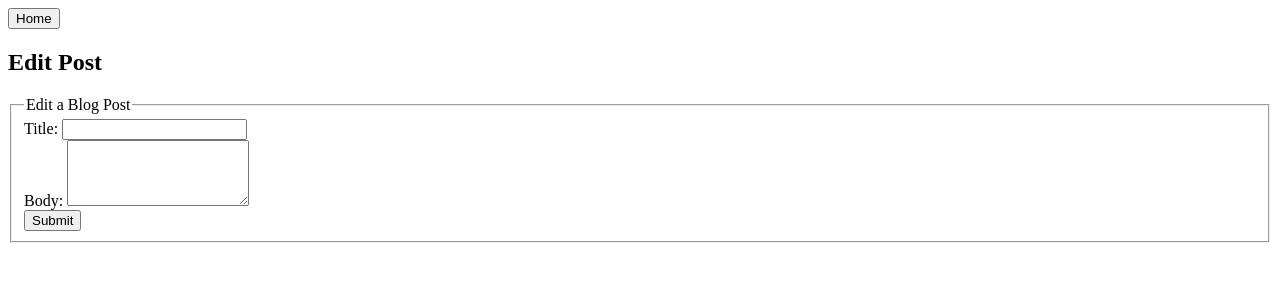
After one commit to palindromed/pet-project, a Python web app: template learning_journal/templates/edit.jinja2 in a window 1280 px wide. The commit adds this page. Shown: the top 300 px of the page. Run offline with Jinja, Linux system fonts and the light colour scheme; the template is opened without the code that fills it, so the values that code supplies are empty.

Commit message:
add an edit view that populates form with data for 1 post. does not submit data yet.

```diff
--- a/learning_journal/__init__.py
+++ b/learning_journal/__init__.py
@@ -27,7 +27,8 @@ def main(global_config, **settings):
     # routes
     config.add_route('list', '/')
     config.add_route('detail', '/post/{post_id:\d+}')
-
+    config.add_route('add_entry', '/create')
+    config.add_route('edit', 'edit/{post_id:\d+}')
 
     config.scan()
     return config.make_wsgi_app()
--- a/learning_journal/templates/detail.jinja2
+++ b/learning_journal/templates/detail.jinja2
@@ -3,4 +3,4 @@
 <main> {{ post.text }} </main>
 <br>
 <a href="/"><input name="home" type="button" value="Home"/></a>
-<a href="/create"><input name="create" type="button" value="Create"/></a>
+<a href="/edit/{{post.id}}"><input name="edit" type="button" value="Edit"/></a>
--- /dev/null
+++ b/learning_journal/templates/edit.jinja2
@@ -0,0 +1,32 @@
+
+<a href="/"><input name="home" type="button" value="Home"/></a>
+
+ <body>
+    <section>
+      <header>
+        <h1>Edit Post</h1>
+      </header>
+    </section>
+
+      <main>
+        <section >
+        <form id="submitPost" method="submit">
+
+          <fieldset>
+          <legend>Edit a Blog Post</legend>
+
+          <label>Title:
+          <input id="title" type="text" name="title" value="{{post.title}}" required>
+          </label>
+          <br>
+          <label>Body:
+          <textarea id="body" rows="4" columns="30" name="body" required>{{post.text}}</textarea><br>
+
+          <input type="submit" id="savePost" class="savePost" name="savePost" value="Submit"/>
+          </label>
+          </fieldset>
+        </form>
+          </section>
+
+      </main>
+    </body
```
Also changed, not shown: learning_journal/views.py (+9 -0 lines).
